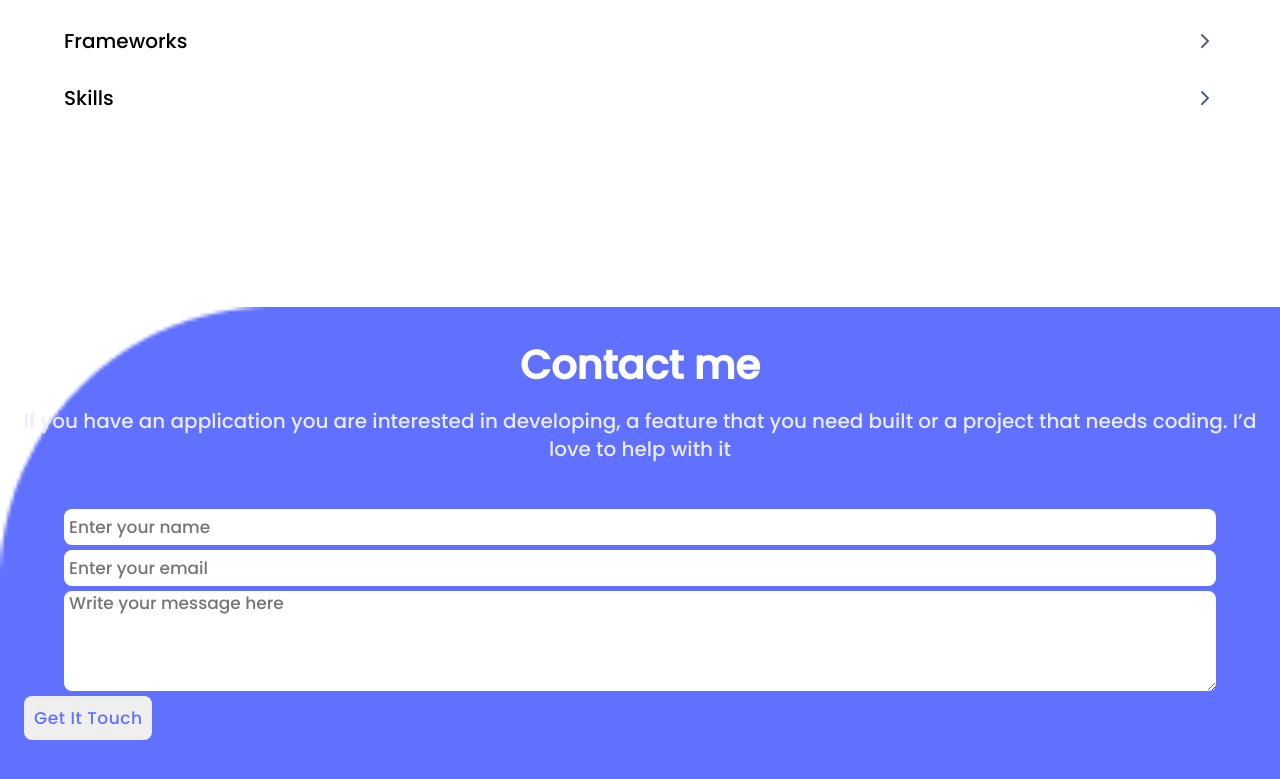
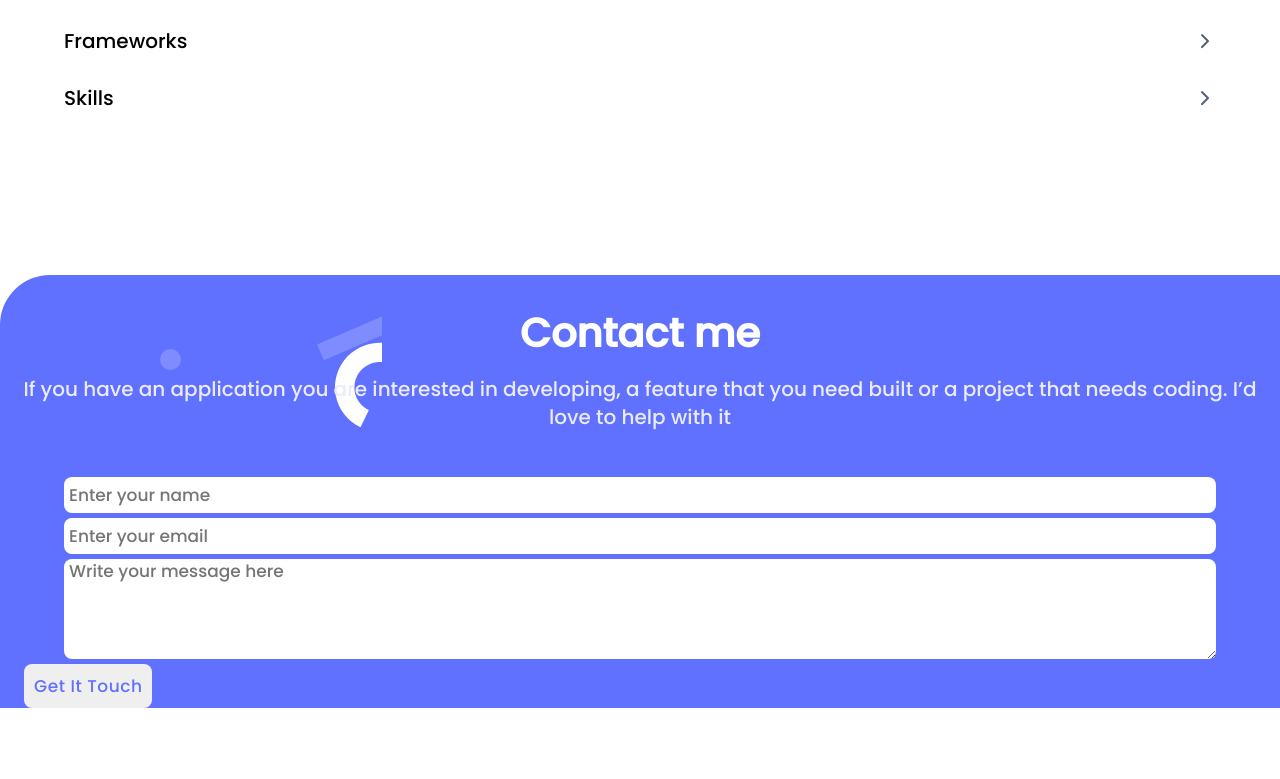
Before and after one commit to Kevin-Mena/2ndMilestonePortfolioWebsite, a plain HTML site: page index.html in a window 1280 px wide. Shown: the part 6647-7426 px from the top of the page. After the commit the page ends 7355 px from the top, so only its background shows below. Drawn offline with Linux system fonts and the light colour scheme.

Commit message:
Add background image

```diff
--- a/style.css
+++ b/style.css
@@ -348,12 +348,11 @@ a {
 }
 
 .contact-section {
-  background-image: url('images/contact.png');
+  background-image: url('images/contac-shape-bg.svg');
   background-repeat: no-repeat;
-  background-size: cover;
-  height: 100vw;
-  margin-top: 2rem;
-  width: 100%;
+  background-color: #6070ff;
+  background-position: 160px 40px;
+  border-top-left-radius: 50px;
 }
 
 .contact-header {
```
Also changed, not shown: images/contac-shape-bg.svg (added).
